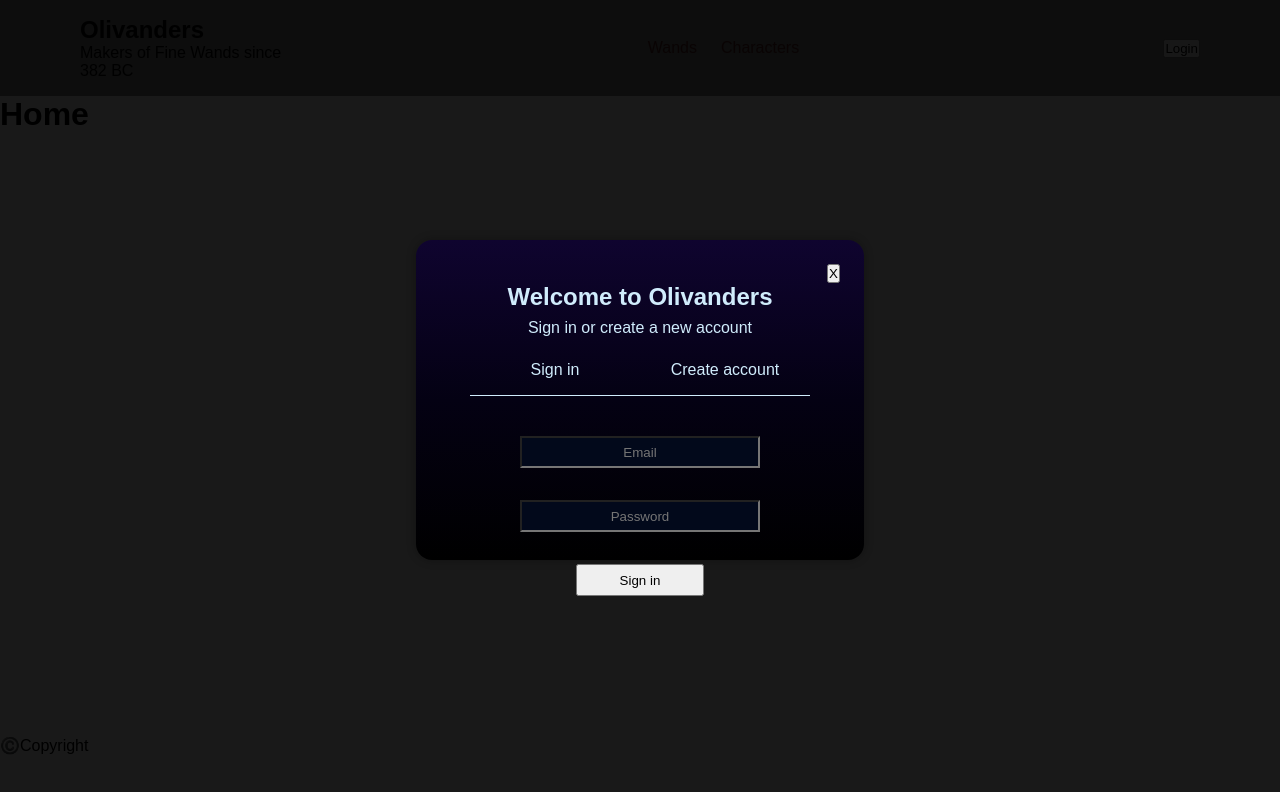
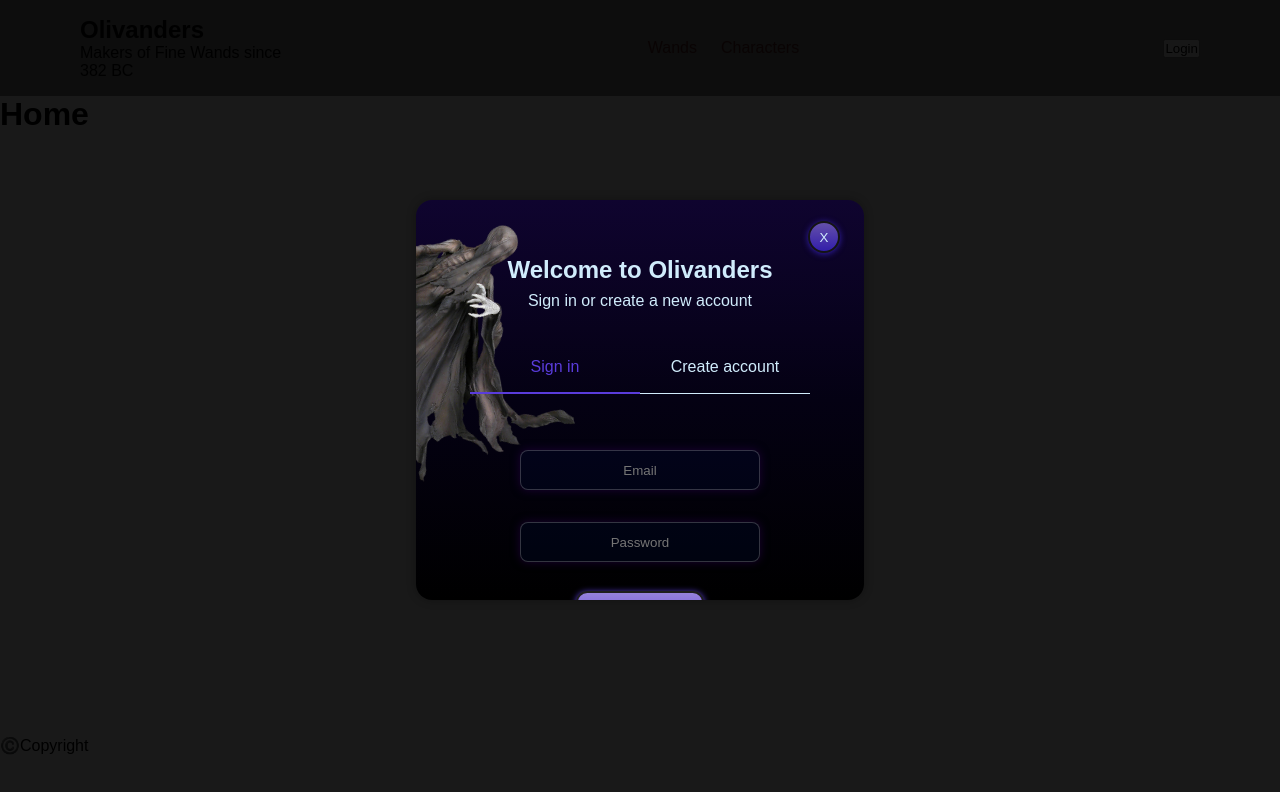
Before and after one commit to saulm96/api-potter-front, a React (Vite) app: page / in a window 1280 px wide. Both pictures are taken after a click on the button "Login". Shown: the top 792 px of the page. Built offline with nearby package versions, Linux system fonts and the light colour scheme.

Commit message:
Modal for login and registration is almost finished with a few final aesthetic touches. Merge to the ft-LandingPage branch to continue working on the NavBar component.

```diff
--- /dev/null
+++ b/src/components/LoginModal/Login/LoginForm.jsx
@@ -0,0 +1,18 @@
+import "./login.css";
+const LoginForm = () => {
+  return (
+    <form className="login-form">
+      <div className="login-input-container">
+        <input type="email" placeholder="Email" id="email"></input>
+      </div>
+      <div className="login-input-container">
+        <input type="password" placeholder="Password" id="password"></input>
+      </div>
+      <button type="submit" className="login-button">
+        Sign in
+      </button>
+    </form>
+  );
+};
+
+export default LoginForm;
--- /dev/null
+++ b/src/components/LoginModal/Login/login.css
@@ -0,0 +1,50 @@
+
+.modal-login-form {
+    gap: 1rem;
+    width: 100%;
+    margin-top: 1.5rem;
+}
+
+.login-form {
+    display: flex;
+    flex-direction: column;
+    align-items: center;
+    gap: 2rem;
+    width: 100%;
+    margin-top: 1rem;
+}
+/*Login*/
+.login-input-container input {
+    height: 2.5rem;
+    width: 15rem;
+
+    text-align: center;
+    color: rgba(208, 236, 252, 1);
+
+    background-color: rgba(2, 35, 124, 0.1);
+    box-shadow: 0 0 10px rgba(50, 1, 90, 0.5);
+
+    border-radius: 0.5rem;
+    border: 1px solid rgba(255, 255, 255, 0.2);
+}
+
+.login-button,
+.login-button:focus {
+    width: 8rem;
+    font-size: 17px;
+    padding: 10px 25px;
+    border-radius: 0.7rem;
+    background-image: linear-gradient(rgb(150, 130, 220), rgb(90, 60, 220)); /* Colores aún más oscuros */
+    border: 2px solid rgb(30, 30, 30); /* Bordes más oscuros */
+    border-bottom: 5px solid rgb(30, 30, 30);
+    box-shadow: 0px 1px 6px 0px rgb(90, 60, 220); /* Sombra más oscura */
+    transform: translate(0, -3px);
+    cursor: pointer;
+    transition: 0.2s;
+    transition-timing-function: linear;
+}
+
+.login-button:active {
+    transform: translate(0, 0);
+    border-bottom: 2px solid rgb(30, 30, 30); /* Borde inferior al hacer clic */
+}
--- a/src/components/LoginModal/Modal.jsx
+++ b/src/components/LoginModal/Modal.jsx
@@ -1,23 +1,41 @@
-//Create a modal
 import React from "react";
+
+import LoginForm from "./Login/LoginForm";
+import CreateAcountForm from "./Register/CreateAcountForm";
+
 import "./modal.css";
 
 const LoginModal = ({ isOpen, onClose }) => {
   if (!isOpen) return null;
 
-    const handleBLoginButtonClick = (button) => {
-        const buttons = document.querySelectorAll('.modal-login-buttons p');
-        buttons.forEach((button) => {
-            if(button !== event.target && button.classList.contains('login-section-active')) {
-                button.classList.remove('login-section-active');
-            }});
-            event.target.classList.add('login-section-active');
+  const handleLoginButtonClick = (button) => {
+    const loginForm = document.querySelector(".modal-login-form");
+    const createAccountForm = document.querySelector(".create-account-form");
+    const buttons = document.querySelectorAll(".modal-login-buttons p");
+
+    buttons.forEach((button) => {
+      if (
+        button !== event.target &&
+        button.classList.contains("login-section-active")
+      ) {
+        button.classList.remove("login-section-active");
+      }
+    });
+    event.target.classList.add("login-section-active");
+
+    if (event.target.innerText === "Sign in") {
+      loginForm.style.display = "block";
+      createAccountForm.style.display = "none";
+    } else if (event.target.innerText === "Create account") {
+      loginForm.style.display = "none";
+      createAccountForm.style.display = "block";
     }
+  };
   return (
     <div className="modal">
       <div className="modal-content">
-
         <div className="modal-header">
+          <img className="modal-img" src="../../assets/modal-bg-img.png" />
           <button className="close-button" onClick={onClose}>
             X
           </button>
@@ -27,24 +45,32 @@
 
         <div className="modal-body">
           <div className="modal-login-buttons">
-            <p onClick={(event) => {handleBLoginButtonClick(event)}}>Sign in</p>
-            <p onClick={(event) => {handleBLoginButtonClick(event)}}>Create account</p>
+            <p
+              onClick={(event) => {
+                handleLoginButtonClick(event);
+              }}
+              className="login-section-active"
+            >
+              Sign in
+            </p>
+
+            <p
+              onClick={(event) => {
+                handleLoginButtonClick(event);
+              }}
+            >
+              Create account
+            </p>
           </div>
 
           <div className="modal-login-form">
-            <form>
-                <div className="input-container">
-              <input type="email" placeholder="Email"></input>
-                </div>
-                <div className="input-container">
-              <input type="password" placeholder="Password"></input>
-                </div>
-              <button type="submit" className="login-button">Sign in</button>
-            </form>
+            <LoginForm />
           </div>
 
+          <div className="create-account-form">
+            <CreateAcountForm />
+          </div>
         </div>
-
       </div>
     </div>
   );
--- /dev/null
+++ b/src/components/LoginModal/Register/CreateAcountForm.jsx
@@ -0,0 +1,43 @@
+import "./createAcountForm.css";
+
+const CreateAcountForm = () => {
+  return (
+    <form className="createAcc-form" method="POST">
+
+      <div className="createAcc-input-container">
+        <input type="text" placeholder="Name" id="name" autoComplete="off"></input>
+      </div>
+
+      <div className="createAcc-input-container">
+        <input type="text" placeholder="Last Name" id="lastName" autoComplete="off"></input>
+      </div>
+
+      <div className="createAcc-input-container-date">
+        <p>Birthdate:</p>
+        <input type="number" placeholder="YYYY" id="year"></input>
+        <input type="number" placeholder="MM" id="month"></input>
+        <input type="number" placeholder="DD" id="day"></input>
+      </div>
+
+      <div className="createAcc-input-container">
+        <input type="email" placeholder="Email" id="email" autoComplete="off"></input>
+      </div>
+
+      <div className="createAcc-input-password">
+        <div className="createAcc-input-container">
+          <input type="password" placeholder="Password" id="password"></input>
+        </div>
+
+        <div className="createAcc-input-container">
+          <input type="password" placeholder="Confirm Password" id="confirmPassword"></input>
+        </div>
+      </div>
+
+      <button type="submit" className="register-button">
+        Register
+      </button>
+    </form>
+  );
+};
+
+export default CreateAcountForm;
--- /dev/null
+++ b/src/components/LoginModal/Register/createAcountForm.css
@@ -0,0 +1,88 @@
+
+/*Create account form*/
+.create-account-form{
+    display: none;
+    width: 100%;
+}
+.createAcc-form {
+    display: flex;
+    flex-wrap: wrap;
+    justify-content: center;
+    width: 100%;
+    padding: 1rem;
+    gap: 0.2rem;
+}
+
+.createAcc-input-container input {
+    height: 2rem;
+    width: 13rem;
+
+    text-align: center;
+    color: rgb(208, 236, 252);
+
+    background-color: rgba(2, 35, 124, 0.1);
+    box-shadow: 0 0 10px rgba(50, 1, 90, 0.5);
+
+    border-radius: 0.5rem;
+    border: 1px solid rgba(255, 255, 255, 0.2);
+}
+
+.createAcc-input-container-date {
+    display: flex;
+    flex-direction:row;
+    align-items: center;
+    margin: 0.5rem;
+    padding-right: 1.2rem;
+    width: 80%;
+    justify-content:center;
+    gap: 0.2rem;
+}
+
+
+.createAcc-input-container-date input {
+    height: 2rem;
+    text-align: center;
+    width: 5rem;
+    background-color: rgba(2, 35, 124, 0.1);
+    box-shadow: 0 0 10px rgba(50, 1, 90, 0.5);
+
+    border-radius: 0.5rem;
+    border: 1px solid rgba(255, 255, 255, 0.2);
+
+    color: rgb(208, 236, 252);
+
+}
+.createAcc-input-container-date p{
+    color: rgba(208, 236, 252, 0.5);
+}
+
+.createAcc-input-password {
+    display: flex;
+    flex-direction:row;
+    align-items: center;
+    margin: 0.5rem;
+    width: 80%;
+    justify-content: center;
+    gap: 0.2rem;
+}
+.register-button,
+.register-button:focus {
+    width: 8rem;
+    margin-top: 0.7rem;
+    font-size: 17px;
+    padding: 10px 25px;
+    border-radius: 0.7rem;
+    background-image: linear-gradient(rgb(150, 130, 220), rgb(90, 60, 220)); /* Colores aún más oscuros */
+    border: 2px solid rgb(30, 30, 30); /* Bordes más oscuros */
+    border-bottom: 5px solid rgb(30, 30, 30);
+    box-shadow: 0px 1px 6px 0px rgb(90, 60, 220); /* Sombra más oscura */
+    transform: translate(0, -3px);
+    cursor: pointer;
+    transition: 0.2s;
+    transition-timing-function: linear;
+}
+
+.register-button:active {
+    transform: translate(0, 0);
+    border-bottom: 2px solid rgb(30, 30, 30); /* Borde inferior al hacer clic */
+}
--- a/src/components/LoginModal/modal.css
+++ b/src/components/LoginModal/modal.css
@@ -1,3 +1,4 @@
+
 .modal {
     position: absolute;
     top: 0;
@@ -18,11 +19,24 @@
     display: flex;
     flex-direction: column;
     align-items: center;
-    height: 40%;
+    height: 50%;
+    max-height: 50%;
     width: 35%;
-    background: -webkit-linear-gradient(180deg, #0f042f,#040113,#000000);
-    background: linear-gradient(180deg, #0f042f,#040113,#000000);
+    background: -webkit-linear-gradient(180deg, #0f042f, #040113, #000000);
+    background: linear-gradient(180deg, #0f042f, #040113, #000000);
     color: rgb(208, 236, 252);
+    position: relative;
+    overflow: hidden;
+    z-index: 1000;
+}
+
+.modal-img{
+    width: 20rem;
+    transform: rotate(35deg);
+    position:absolute;
+    left: -10rem;
+    top: -1.5rem;
+    z-index: -1;
 }
 
 .modal-header {
@@ -32,13 +46,35 @@
     position: relative;
     width: 100%;
 }
-.modal-header p{
+
+.modal-header p {
     margin-top: 0.5rem;
 }
 
-.close-button {
-    align-self:flex-end;
+
+.close-button,
+.close-button:focus {
+    align-self: flex-end;
+    width: 2rem;
+    height: 2rem;
+    border-radius: 50%;
+    background-image: linear-gradient(rgb(100, 80, 170), rgb(50, 30, 170)); /* Colores más oscuros */
+    border: 2px solid rgb(20, 20, 20); /* Color más oscuro */
+    box-shadow: 0px 1px 6px 0px rgb(50, 30, 170); /* Color más oscuro */
+    transform: translate(0, -3px);
+    cursor: pointer;
+    transition: 0.2s;
+    transition-timing-function: linear;
+    color: rgba(208, 236, 252, 1);
+
 }
+.close-button:hover {
+    transform: translate(0, -5px);
+}
+.close-button:active {
+    transform: translate(0, 0);
+}
+
 
 .modal-body {
     display: flex;
@@ -59,41 +95,20 @@
 .modal-login-buttons p {
     cursor: pointer;
     border-bottom: 1px solid rgb(208, 236, 252);
+    margin-top: 1.5rem;
     padding-bottom: 1rem;
     width: 80%;
     text-align: center;
 }
-.modal-login-buttons p:hover{
+
+.modal-login-buttons p:hover {
     /*Transicion de color*/
-    transition: 0.5s;
-    color: rgb(137, 206, 247);
-    border-bottom: 1px solid rgb(137, 206, 247);
+    color: rgb(90, 60, 220);
+    border-bottom: 2px solid rgb(90, 60, 220) !important;
 }
 
-.modal-login-form{
-    gap: 1rem;
-    width: 100%;
-    margin-top: 1.5rem;
+
+.login-section-active {
+    color: rgb(90, 60, 220);
+    border-bottom: 2px solid rgb(90, 60, 220) !important;
 }
-
-form{
-    display: flex;
-    flex-direction: column;
-    align-items: center;
-    gap: 2rem;
-    width: 100%;
-}
-
-.input-container input{
-    height: 2rem;
-    text-align: center;
-    width: 15rem;
-    background-color: rgb(2, 9, 27);
-    color: rgb(208, 236, 252);
-}
-
-.login-button{
-    cursor: pointer;
-    width: 8rem;
-    height: 2rem;
-}
--- a/src/index.css
+++ b/src/index.css
@@ -4,3 +4,16 @@
     box-sizing: border-box;
     font-family: 'Poppins', sans-serif;
 }
+/*Delete the marker from the number input in webkit and mozila based */
+/*Webkit based browsers*/
+input[type=number]::-webkit-inner-spin-button,
+input[type=number]::-webkit-outer-spin-button {
+    -webkit-appearance: none;
+    margin: 0;
+}
+
+/* Firefox based browsers*/
+input[type=number] {
+    -moz-appearance: textfield;
+
+}
--- a/src/routes/Root.jsx
+++ b/src/routes/Root.jsx
@@ -2,7 +2,6 @@
 import NavBar from "../components/NavBar/NavBar";
 
 const Root = () => {
-  const location = useLocation();
 
   return (
     <>
```
Also changed, not shown: public/assets/modal-bg-img.png (added), public/assets/modal-bg-img4.png (added).
